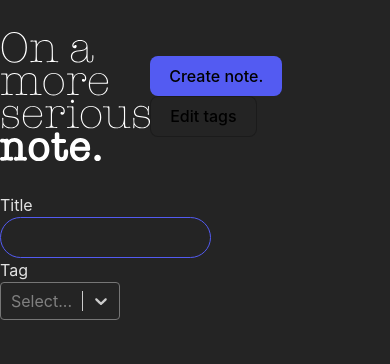
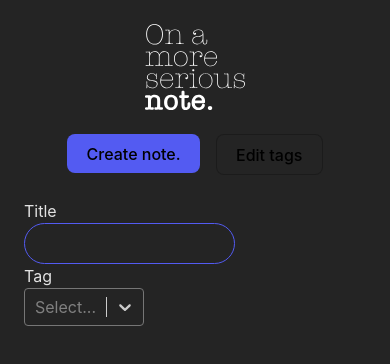
Before and after one commit to HalloJo/serious-note, a React (Vite) app: page / in a window 390 px wide. Shown: the top 364 px of the page. Built offline with nearby package versions, Linux system fonts and the light colour scheme.

Commit message:
Style EditTagsModal, Logo and Noteslist mobile first

```diff
--- a/src/scss/EditTagsModal.module.scss
+++ b/src/scss/EditTagsModal.module.scss
@@ -17,7 +17,11 @@
         border-radius: 20px;
         border: solid 2px var(--color-purple-light);
         padding: 2rem;
-        width: 50%;
+        width: 80%;
+
+        @media (min-width: 1024px) {
+            width: 50%;
+        }
     }
 
     &__header {
@@ -41,7 +45,13 @@
     &__inputWrapper {
         display: flex;
         align-items: center;
+        justify-content: space-between;
         margin: 0 0 0.5rem 0;
+        width: 100%;
+
+        @media (min-width: 1024px) {
+            width: 50%;
+        }
     }
 
 }
--- a/src/scss/Logo.module.scss
+++ b/src/scss/Logo.module.scss
@@ -1,3 +1,9 @@
 .logo {
-    max-width: 150px;
+    max-width: 100px;
+    margin: 0 0 1.5rem 0;
+
+    @media (min-width: 1024px) {
+        max-width: 150px;
+        margin: 0;
+    }
 }
--- a/src/scss/Noteslist.module.scss
+++ b/src/scss/Noteslist.module.scss
@@ -1,18 +1,40 @@
 .notesList {
-    width: 100%;
     position: relative;
+    padding: 1.5rem;
+
+    @media (min-width: 1024px) {
+        width: 100%;
+        padding: 0;
+    }
 
     &__header {
+        display: flex;
+        flex-direction: column;
+        align-items: center;
+        padding: 0;
+        margin: 0 0 1.5rem 0;
+
+        @media (min-width: 1024px) {
+            padding: 2rem;
+            justify-content: space-between;
+            flex-direction: row;
+        }
+    }
+
+    &__buttons {
         width: 100%;
         display: flex;
-        justify-content: space-between;
-        align-items: center;
-        padding: 2rem 0;
+        justify-content: center;
+        gap: 1rem;
+
+        @media (min-width: 1024px) {
+            justify-content: flex-end;
+        }
+
     }
 
     &__primary {
       background-color: var(--color-purple);
-      margin: 0 1rem 0 0;
       border: none;
       transition:  background-color 0.25s;
 
```
